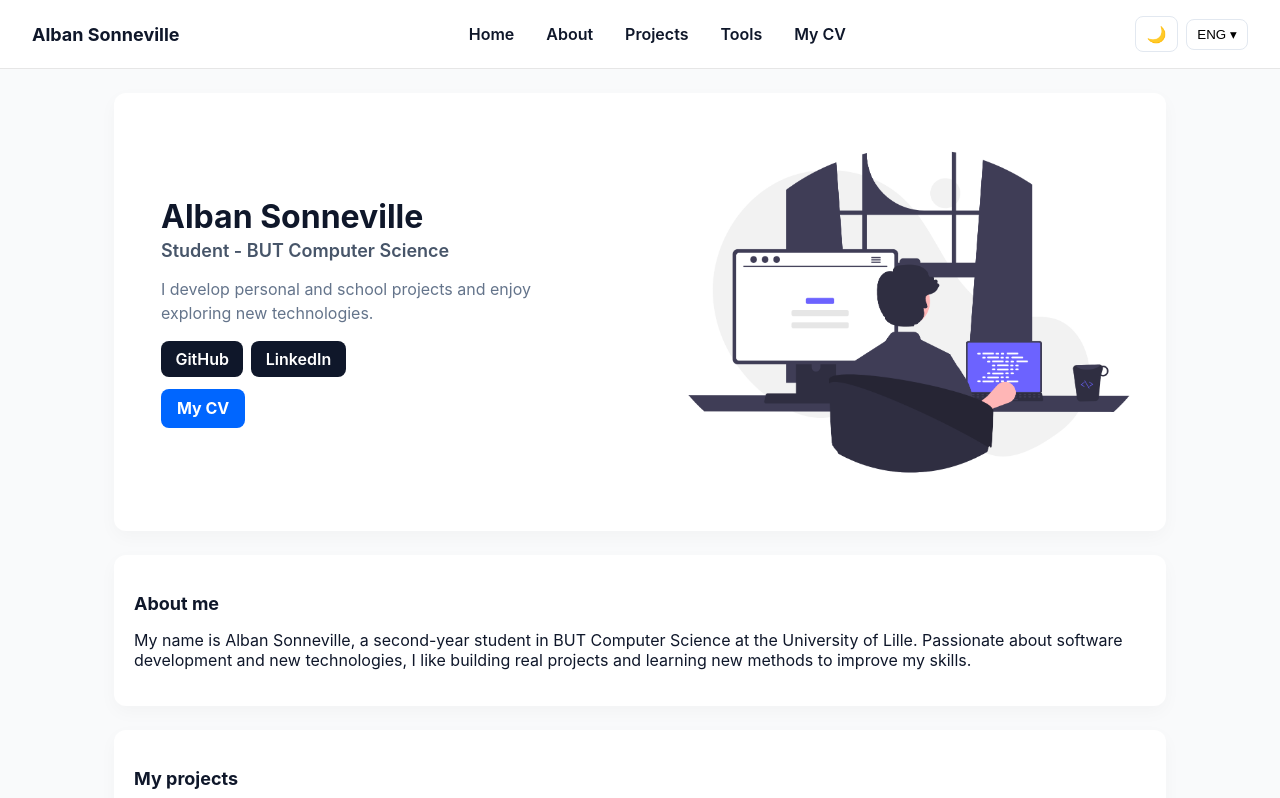
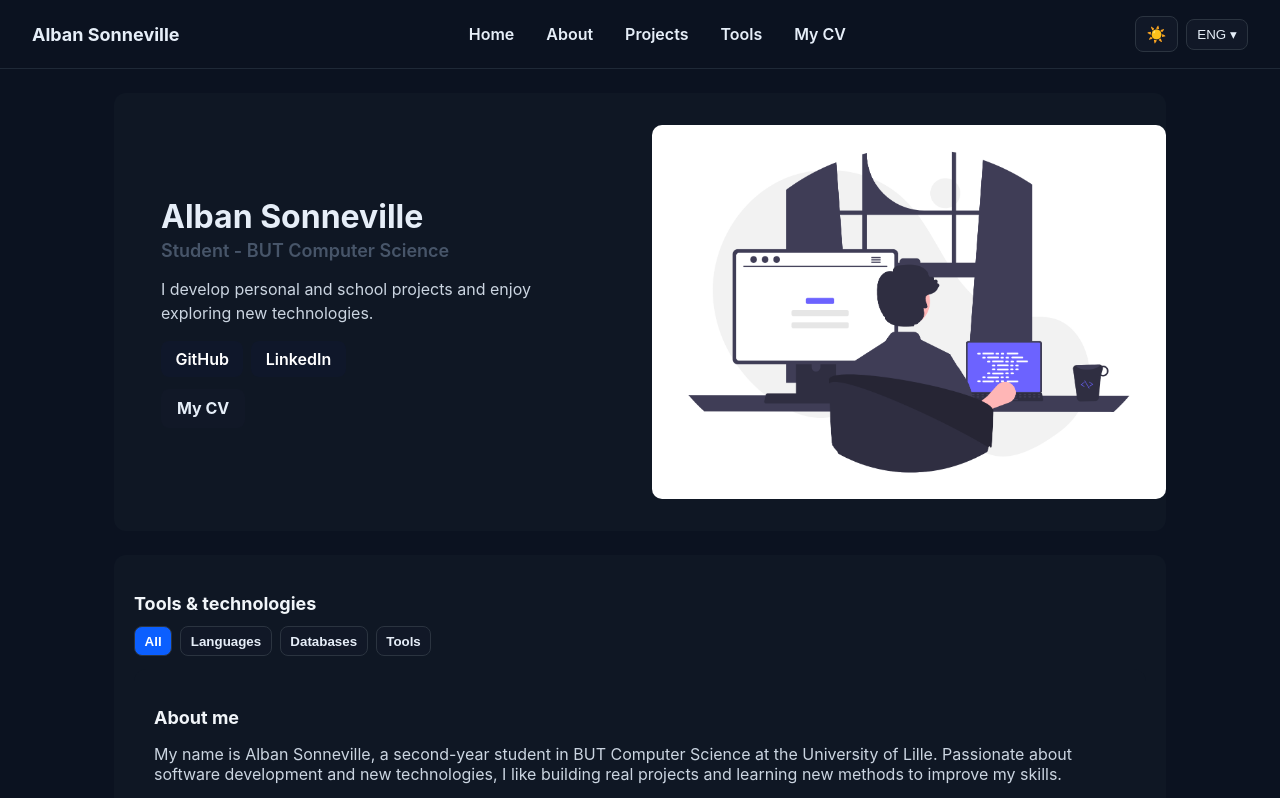
Before and after one commit to Alban-So/Portfolio, a plain HTML site: page eng/index.html in a window 1280 px wide. Both pictures are taken after a click on the element "Toggle theme". Shown: the top 798 px of the page. Drawn offline with Linux system fonts and the light colour scheme.

Commit message:
Modif complete du site web

```diff
--- a/eng/index.html
+++ b/eng/index.html
@@ -48,9 +48,28 @@
       </div>
     </section>
 
+    <section id="outils">
+      <h3 class="section-title">Tools & technologies</h3>
+      <div class="filters" role="tablist" aria-label="Filters">
+        <button class="filter-btn active" data-filter="all">All</button>
+        <button class="filter-btn" data-filter="langages">Languages</button>
+        <button class="filter-btn" data-filter="bdd">Databases</button>
+        <button class="filter-btn" data-filter="outils">Tools</button>
+      </div>
+
       <section id="a-propos">
         <h3 class="section-title">About me</h3>
         <p>My name is Alban Sonneville, a second-year student in BUT Computer Science at the University of Lille. Passionate about software development and new technologies, I like building real projects and learning new methods to improve my skills.</p>
+      </section>
+
+      <div class="outils-grid">
+        <div class="outil" data-type="outils">IntelliJ IDEA</div>
+        <div class="outil" data-type="outils">VSCode</div>
+        <div class="outil" data-type="langages">Java</div>
+        <div class="outil" data-type="langages">JavaScript</div>
+        <div class="outil" data-type="bdd">PostgreSQL</div>
+        <div class="outil" data-type="bdd">psql</div>
+      </div>
     </section>
 
     <section id="projets">
@@ -161,25 +180,6 @@
       </div>
     </section>
 
-    <section id="outils">
-      <h3 class="section-title">Tools & technologies</h3>
-      <div class="filters" role="tablist" aria-label="Filters">
-        <button class="filter-btn active" data-filter="all">All</button>
-        <button class="filter-btn" data-filter="langages">Languages</button>
-        <button class="filter-btn" data-filter="bdd">Databases</button>
-        <button class="filter-btn" data-filter="outils">Tools</button>
-      </div>
-
-      <div class="outils-grid">
-        <div class="outil" data-type="outils">IntelliJ IDEA</div>
-        <div class="outil" data-type="outils">VSCode</div>
-        <div class="outil" data-type="langages">Java</div>
-        <div class="outil" data-type="langages">JavaScript</div>
-        <div class="outil" data-type="bdd">PostgreSQL</div>
-        <div class="outil" data-type="bdd">psql</div>
-      </div>
-    </section>
-
     <section id="cv" class="cv-embed">
       <h3 class="section-title">My CV</h3>
       <iframe src="../CV_Alban_Sonneville.pdf" title="Alban Sonneville CV"></iframe>
@@ -225,37 +225,63 @@
     </footer>
 
 
+<script>
+document.addEventListener("DOMContentLoaded", () => {
 
-  <script>
-  // --- Lang dropdown ---
-  const langBtn = document.getElementById('langBtn');
-  const langDrop = document.getElementById('langDrop');
-  langBtn.addEventListener('click', function() {
+  // --- Sélecteur de langue (FR/ENG) ---
+  const langDrop = document.getElementById('langDrop') || document.getElementById('langDropEn');
+  const langBtn = document.getElementById('langBtn') || document.getElementById('langBtnEn');
+
+  if (langDrop && langBtn) {
+    langBtn.addEventListener('click', (e) => {
+      e.stopPropagation();
       langDrop.classList.toggle('open');
-    const list = document.getElementById('langList');
-    list.setAttribute('aria-hidden', langDrop.classList.contains('open') ? 'false' : 'true');
+      const list = langDrop.querySelector('.lang-list');
+      if (list) list.setAttribute('aria-hidden', !langDrop.classList.contains('open'));
     });
+
     document.addEventListener('click', (e) => {
       if (!langDrop.contains(e.target)) {
         langDrop.classList.remove('open');
-      document.getElementById('langList').setAttribute('aria-hidden', 'true');
+        const list = langDrop.querySelector('.lang-list');
+        if (list) list.setAttribute('aria-hidden', 'true');
       }
     });
+  }
 
-  // --- Thème clair/sombre ---
-  const themeToggle = document.getElementById('themeToggle');
+  // --- Thème clair/sombre avec sauvegarde locale ---
+  const themeToggle = document.getElementById('themeToggle') || document.getElementById('themeToggleEn');
+
+  function applyTheme(dark) {
+    if (dark) {
+      document.body.classList.add('dark-mode');
+      if (themeToggle) themeToggle.textContent = '☀️';
+    } else {
+      document.body.classList.remove('dark-mode');
+      if (themeToggle) themeToggle.textContent = '🌙';
+    }
+    try { localStorage.setItem('darkMode', dark ? '1' : '0'); } catch (e) { /* ignore */ }
+  }
+
+  const saved = (() => {
+    try { return localStorage.getItem('darkMode'); } catch(e) { return null; }
+  })();
+  applyTheme(saved === '1');
+
+  if (themeToggle) {
     themeToggle.addEventListener('click', () => {
-    document.body.classList.toggle('dark-mode');
-    themeToggle.textContent = document.body.classList.contains('dark-mode') ? '☀️' : '🌙';
+      const nowDark = document.body.classList.contains('dark-mode');
+      applyTheme(!nowDark);
     });
+  }
 
-  // --- Filtres Outils & technologies ---
+  // --- Filtres Outils & Technologies ---
   const filterBtns = document.querySelectorAll('.filter-btn');
   const outils = document.querySelectorAll('.outil');
 
+  if (filterBtns.length > 0 && outils.length > 0) {
     filterBtns.forEach(btn => {
       btn.addEventListener('click', () => {
-      // bouton actif
         filterBtns.forEach(b => b.classList.remove('active'));
         btn.classList.add('active');
         const filtre = btn.dataset.filter;
@@ -269,7 +295,8 @@
         });
       });
     });
+  }
+});
 </script>
-
 </body>
 </html>
--- a/style.css
+++ b/style.css
@@ -1,5 +1,22 @@
+/* style.css - Portfolio Alban Sonneville */
+/* Empêche le curseur de texte (caret) de s'afficher quand on clique sur du texte non éditable */
+* {
+  -webkit-user-select: none; /* bloque la sélection sur la plupart des navigateurs */
+  -moz-user-select: none;
+  -ms-user-select: none;
+  user-select: none;
+  caret-color: transparent; /* cache le curseur clignotant */
+}
 
-/* style.css - Portfolio Alban Sonneville */
+/* Autorise quand même la sélection dans les champs ou zones de texte */
+input, textarea {
+  -webkit-user-select: text;
+  -moz-user-select: text;
+  -ms-user-select: text;
+  user-select: text;
+  caret-color: auto;
+}
+
 /* Reset & base */
 * { box-sizing: border-box; }
 html, body { height: 100%; }
@@ -190,6 +207,69 @@ section { margin-bottom: 1.5rem; background: #fff; padding: 1.25rem; border-radi
   color: #475569;
 }
 
+/* ---- dark mode ---- */
+body.dark-mode {
+  background: #0b1220;
+  color: #e6eef8;
+}
+
+/* header / nav */
+body.dark-mode .header {
+  background: #0b1220;
+  border-bottom-color: #1f2937;
+}
+body.dark-mode .header nav a { color: #e6eef8; }
+
+/* sections & cards */
+body.dark-mode section,
+body.dark-mode .card,
+body.dark-mode .outil,
+body.dark-mode .footer {
+  background: #0f1724;
+  color: #e6eef8;
+  box-shadow: none;
+  border-color: #1f2937;
+}
+
+/* accents / small texts */
+body.dark-mode .section-title,
+body.dark-mode .footer-section h4,
+body.dark-mode .footer-section h5 {
+  color: #f1f5f9;
+}
+body.dark-mode p,
+body.dark-mode .card-content p,
+body.dark-mode .footer-section p {
+  color: #cbd5e1;
+}
+
+/* badges / langages */
+body.dark-mode .langage {
+  background: #1f2937;
+  color: #e6eef8;
+}
+
+/* card footer border */
+body.dark-mode .card-footer {
+  border-top-color: #1f2937;
+}
+
+/* footer specific */
+body.dark-mode .footer-top { filter: none; }
+body.dark-mode .footer-bottom { border-top-color: #1f2937; color: #9aa8b8; }
+
+/* keep buttons readable */
+body.dark-mode .filter-btn,
+body.dark-mode .lang-toggle,
+body.dark-mode .theme-toggle,
+body.dark-mode .cta {
+  background: #111827;
+  color: #e6eef8;
+  border-color: #2b3440;
+}
+body.dark-mode .filter-btn.active { background: #0b5fff; color: #fff; }
+
+
 /* Responsive footer */
 @media (max-width: 800px) {
   .footer-content {
```
Also changed, not shown: index.html (+63 -36 lines). Lines whose indentation alone changed are shown as unchanged.
